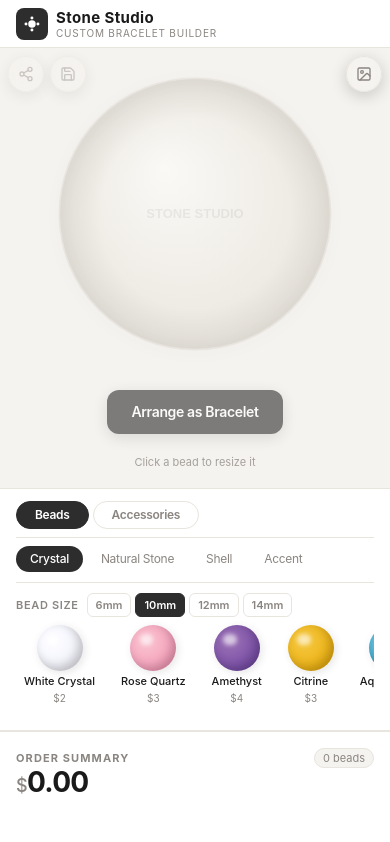
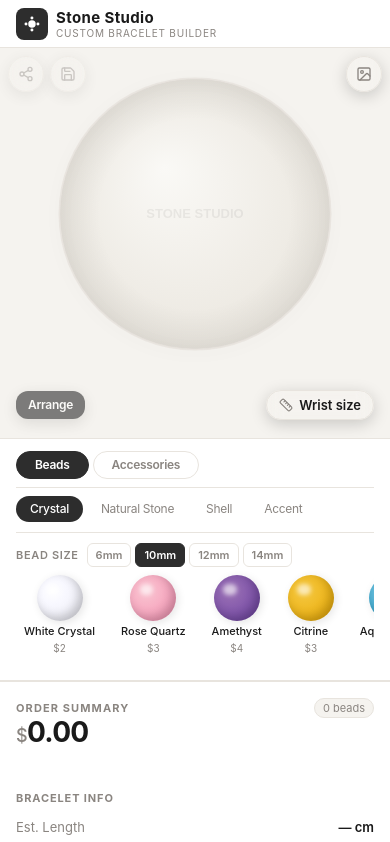
Before and after one commit to pastrainbow/bracelet_custom_configure, a React (Vite) app: page / in a window 390 px wide. Shown: the top 842 px of the page. Built offline with nearby package versions, Linux system fonts and the light colour scheme.

Commit message:
Feat: improve wrist size input and fit progress bar layout on mobile

```diff
--- /dev/null
+++ b/src/components/StickyFit.tsx
@@ -0,0 +1,116 @@
+import { useEffect, useRef, useState } from 'react';
+import { Ruler } from 'lucide-react';
+import { selectTotals, useStore } from '@/store/store';
+import { FitBar, WristSizeField } from './sidebar/BraceletInfo';
+import { Button } from './ui/Button';
+import { cn } from './ui/cn';
+
+/**
+ * Collapsible wrist-size control for the mobile sticky fit row. Renders as a
+ * compact pill at the bottom-right corner of the bowl; tapping it expands a
+ * popover (opening upward) with the wrist-size input and a short instruction,
+ * so the bowl's bottom-centre stays clear until a size is entered.
+ */
+function WristButton({
+  value,
+  onChange,
+}: {
+  value: number | null;
+  onChange: (cm: number | null) => void;
+}) {
+  const [open, setOpen] = useState(false);
+  const ref = useRef<HTMLDivElement>(null);
+
+  useEffect(() => {
+    if (!open) return;
+    function onPointerDown(e: PointerEvent) {
+      if (ref.current && !ref.current.contains(e.target as Node)) setOpen(false);
+    }
+    function onKeyDown(e: KeyboardEvent) {
+      if (e.key === 'Escape') setOpen(false);
+    }
+    document.addEventListener('pointerdown', onPointerDown);
+    document.addEventListener('keydown', onKeyDown);
+    return () => {
+      document.removeEventListener('pointerdown', onPointerDown);
+      document.removeEventListener('keydown', onKeyDown);
+    };
+  }, [open]);
+
+  return (
+    <div ref={ref} className="relative z-30 mb-2.5 flex-shrink-0">
+      <button
+        onClick={() => setOpen((o) => !o)}
+        aria-label="Set wrist size"
+        aria-expanded={open}
+        className={cn(
+          'flex items-center gap-1.5 rounded-pill border border-border bg-surface/90 px-3 py-1.5 text-[13px] font-semibold text-ink shadow-float backdrop-blur transition-colors hover:border-gold',
+          open && 'border-gold',
+        )}
+      >
+        <Ruler size={14} className="text-muted" />
+        {value != null ? `${value} cm` : 'Wrist size'}
+      </button>
+
+      {open && (
+        <div className="absolute bottom-11 right-0 w-56 rounded-xl border border-border bg-surface p-3 shadow-float">
+          <div className="flex items-center justify-between gap-2">
+            <span className="text-[12px] font-semibold text-ink">Wrist size</span>
+            <WristSizeField value={value} onChange={onChange} compact />
+          </div>
+          <p className="mt-2 text-[11px] leading-snug text-muted">
+            Enter your wrist size for a live fit check.
+          </p>
+        </div>
+      )}
+    </div>
+  );
+}
+
+/**
+ * Compact wrist-fit row shown only on mobile, inside the Studio's sticky bowl
+ * region. The arrange button sits at the bottom-left and the wrist-size control
+ * (see WristButton) at the bottom-right, leaving the bottom-centre empty until a
+ * wrist size is set — at which point the live fit progress bar fills it. On
+ * desktop the fit bar/input live in the sidebar (BraceletInfo), so this
+ * component is hidden there.
+ */
+export function StickyFit() {
+  const { count, lengthCm } = useStore((s) => selectTotals(s));
+  const wristSizeCm = useStore((s) => s.wristSizeCm);
+  const setWristSize = useStore((s) => s.setWristSize);
+  const mode = useStore((s) => s.mode);
+  const toggleArrange = useStore((s) => s.toggleArrange);
+
+  const isBracelet = mode !== 'free';
+  const hasBeads = count > 0;
+  const est = hasBeads ? lengthCm : 0;
+
+  return (
+    <div className="w-full max-w-[420px] px-4">
+      <div className="flex items-center gap-2.5">
+        <Button
+          variant={isBracelet ? 'gold' : 'primary'}
+          size="sm"
+          onClick={toggleArrange}
+          disabled={!isBracelet && count === 0}
+          className="mb-2.5 flex-shrink-0 rounded-pill shadow-float"
+        >
+          {isBracelet ? 'Scatter' : 'Arrange'}
+        </Button>
+
+        {/* Bottom-centre: empty until a wrist size is set, then the live fit bar.
+            The extra top margin nudges the bar down so it lines up with the
+            vertical centre of the buttons (which carry a bottom margin), since the
+            fit label below the bar otherwise pulls the bar above their centre. */}
+        <div className="mt-2 min-w-0 flex-1">
+          {wristSizeCm != null && (
+            <FitBar wrist={wristSizeCm} est={est} hasBeads={hasBeads} compact />
+          )}
+        </div>
+
+        <WristButton value={wristSizeCm} onChange={setWristSize} />
+      </div>
+    </div>
+  );
+}
--- a/src/components/Studio.tsx
+++ b/src/components/Studio.tsx
@@ -4,6 +4,7 @@ import { useBraceletEngine } from '@/hooks/useBraceletEngine';
 import { BeadPicker } from './BeadPicker';
 import { BackgroundDropdown } from './BackgroundDropdown';
 import { CanvasActions } from './CanvasActions';
+import { StickyFit } from './StickyFit';
 import { Button } from './ui/Button';
 import { cn } from './ui/cn';
 
@@ -73,10 +74,12 @@ export function Studio() {
           </div>
         </div>
 
-        <div className="flex-shrink-0">
+        {/* Desktop: the large centered arrange button (the fit bar stays in the
+            sidebar). Hidden on mobile, where StickyFit takes over. */}
+        <div className="mb-6 flex-shrink-0 max-[639px]:hidden">
           <Button
             variant={isBracelet ? 'gold' : 'primary'}
-            size="lg"
+            size="md"
             onClick={toggleArrange}
             disabled={!isBracelet && count === 0}
             className="rounded-pill shadow-float"
@@ -85,17 +88,11 @@ export function Studio() {
           </Button>
         </div>
 
-        {/* Part of the (mobile-sticky) canvas block so it reads as a caption to the
-            bowl and stays put while the controls scroll, rather than scrolling away. */}
-        <p
-          className={cn(
-            'flex-shrink-0 text-center text-[11px] text-muted transition-opacity duration-300',
-            shareOpen ? 'opacity-0' : 'opacity-75',
-          )}
-        >
-          Click a bead to resize it
-        </p>
-      </div>
+        {/* Mobile: compact arrange button + always-visible wrist fit bar/input. */}
+        <div className="hidden w-full flex-shrink-0 justify-center max-[639px]:flex">
+          <StickyFit />
+        </div>
+        </div>
 
       {/* Capped to a fraction of the desktop viewport so the bowl always gets the
           majority of the vertical space (and grows large on big screens instead
--- a/src/components/sidebar/BraceletInfo.tsx
+++ b/src/components/sidebar/BraceletInfo.tsx
@@ -24,12 +24,14 @@ function isInBounds(n: number): boolean {
   return Number.isFinite(n) && n >= WRIST_MIN_CM && n <= WRIST_MAX_CM;
 }
 
-function WristSizeField({
+export function WristSizeField({
   value,
   onChange,
+  compact = false,
 }: {
   value: number | null;
   onChange: (cm: number | null) => void;
+  compact?: boolean;
 }) {
   const showError = useStore((s) => s.showError);
   const [text, setText] = useState(value != null ? String(value) : '');
@@ -62,9 +64,7 @@ function WristSizeField({
     }
   };
 
-  return (
-    <div className="flex items-center justify-between border-b border-bg py-2 text-[13px]">
-      <span className="text-muted">Wrist Size</span>
+  const input = (
     <div className="flex items-center gap-1.5">
       <input
         type="number"
@@ -80,10 +80,25 @@ function WristSizeField({
         }}
         placeholder="16"
         aria-label="Wrist size in centimetres"
-          className="w-16 rounded-md border border-border bg-surface px-2 py-1 text-right text-[13px] font-semibold text-ink outline-none transition-colors focus:border-gold"
+        className={cn(
+          'rounded-md border border-border bg-surface text-right font-semibold text-ink outline-none transition-colors focus:border-gold',
+          compact ? 'w-12 px-1.5 py-1 text-[13px]' : 'w-16 px-2 py-1 text-[13px]',
+        )}
       />
       <span className="text-xs text-muted">cm</span>
     </div>
+  );
+
+  // Compact: just the bare input cluster — used inside the mobile wrist-size
+  // popover, which supplies its own "Wrist size" label.
+  if (compact) {
+    return input;
+  }
+
+  return (
+    <div className="flex items-center justify-between border-b border-bg py-2 text-[13px]">
+      <span className="text-muted">Wrist Size</span>
+      {input}
     </div>
   );
 }
@@ -120,12 +135,22 @@ function getFitStatus(est: number, recMin: number, recMax: number, hasBeads: boo
 }
 
 /** Recommended bracelet length range (cm) for a given wrist size. */
-function recommendedRange(wrist: number): { recMin: number; recMax: number } {
+export function recommendedRange(wrist: number): { recMin: number; recMax: number } {
   return { recMin: wrist + BRACELET_EASE_MIN_CM, recMax: wrist + BRACELET_EASE_MAX_CM };
 }
 
 /** Fit bar showing how the estimated length matches the recommended range. */
-function FitBar({ wrist, est, hasBeads }: { wrist: number; est: number; hasBeads: boolean }) {
+export function FitBar({
+  wrist,
+  est,
+  hasBeads,
+  compact = false,
+}: {
+  wrist: number;
+  est: number;
+  hasBeads: boolean;
+  compact?: boolean;
+}) {
   const { recMin, recMax } = recommendedRange(wrist);
   // A little headroom past the ideal zone so an over-long bracelet reads as overshoot.
   const scaleMax = recMax + 1.5;
@@ -134,9 +159,12 @@ function FitBar({ wrist, est, hasBeads }: { wrist: number; est: number; hasBeads
   const status = getFitStatus(est, recMin, recMax, hasBeads);
 
   return (
-    <div className="mt-2.5">
+    <div className={compact ? '' : 'mt-2.5'}>
       <div
-        className="relative h-2.5 w-full overflow-hidden rounded-full bg-bg"
+        className={cn(
+          'relative w-full overflow-hidden rounded-full bg-bg',
+          compact ? 'h-2' : 'h-2.5',
+        )}
         role="progressbar"
         aria-valuemin={0}
         aria-valuemax={Math.round(scaleMax)}
@@ -157,7 +185,15 @@ function FitBar({ wrist, est, hasBeads }: { wrist: number; est: number; hasBeads
           style={{ width: pct(est) }}
         />
       </div>
-      <div className={cn('mt-1.5 text-[12px] font-medium', status.textClass)}>{status.label}</div>
+      <div
+        className={cn(
+          'font-medium',
+          compact ? 'mt-1 text-[11px] leading-tight' : 'mt-1.5 text-[12px]',
+          status.textClass,
+        )}
+      >
+        {status.label}
+      </div>
     </div>
   );
 }
@@ -180,9 +216,14 @@ export function BraceletInfo() {
         {rec && (
           <Row label="Recommended" value={`${rec.recMin.toFixed(1)} – ${rec.recMax.toFixed(1)} cm`} />
         )}
+        {/* On mobile the wrist input + fit bar live in the sticky bowl region
+            (see StickyFit), so hide the duplicates here. */}
+        <div className="max-[639px]:hidden">
           <WristSizeField value={wristSizeCm} onChange={setWristSize} />
         </div>
+      </div>
 
+      <div className="max-[639px]:hidden">
         {wristSizeCm != null ? (
           <FitBar wrist={wristSizeCm} est={est} hasBeads={hasBeads} />
         ) : (
@@ -191,5 +232,6 @@ export function BraceletInfo() {
           </p>
         )}
       </div>
+    </div>
   );
 }
```
Lines whose indentation alone changed are shown as unchanged.
